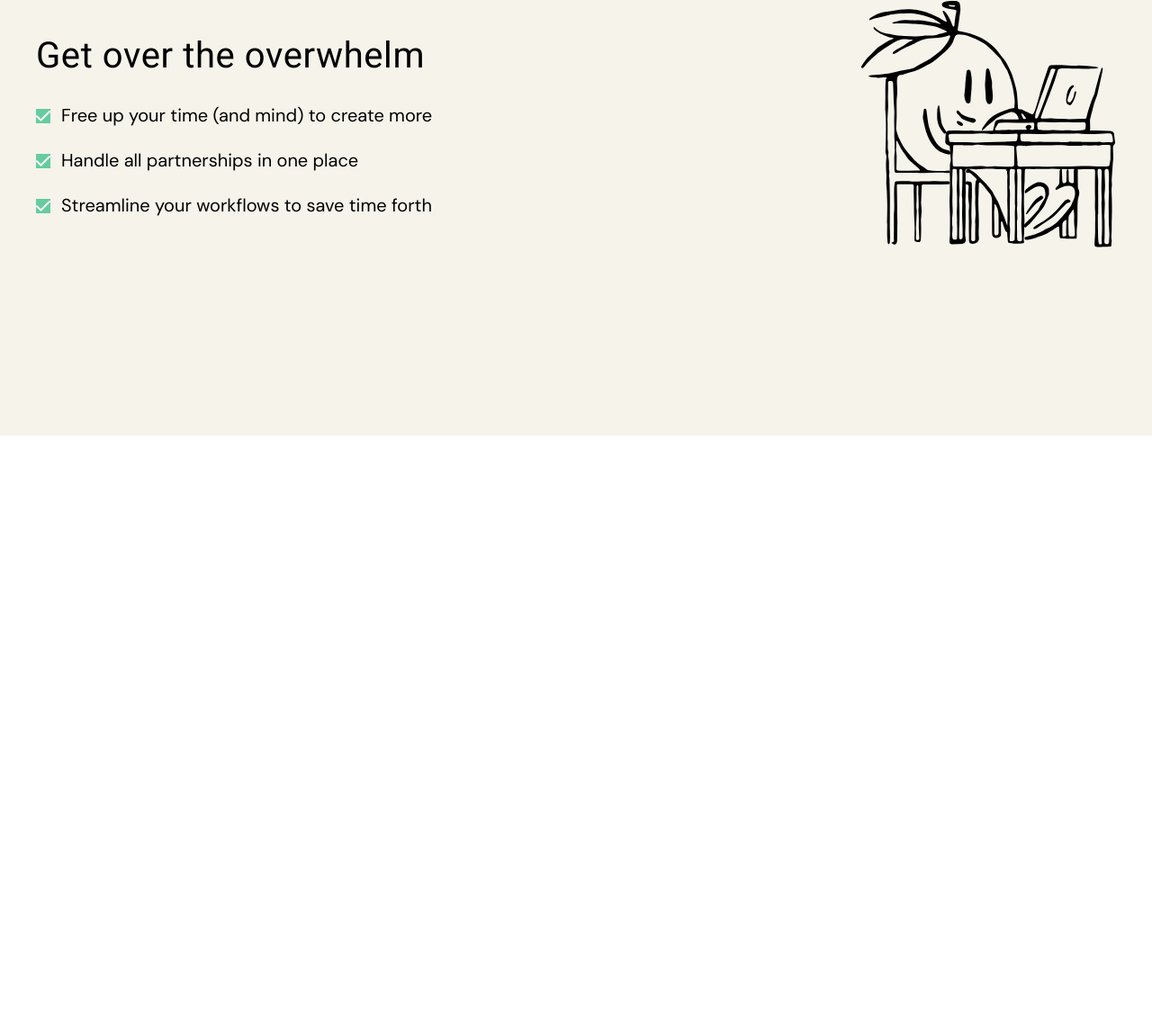
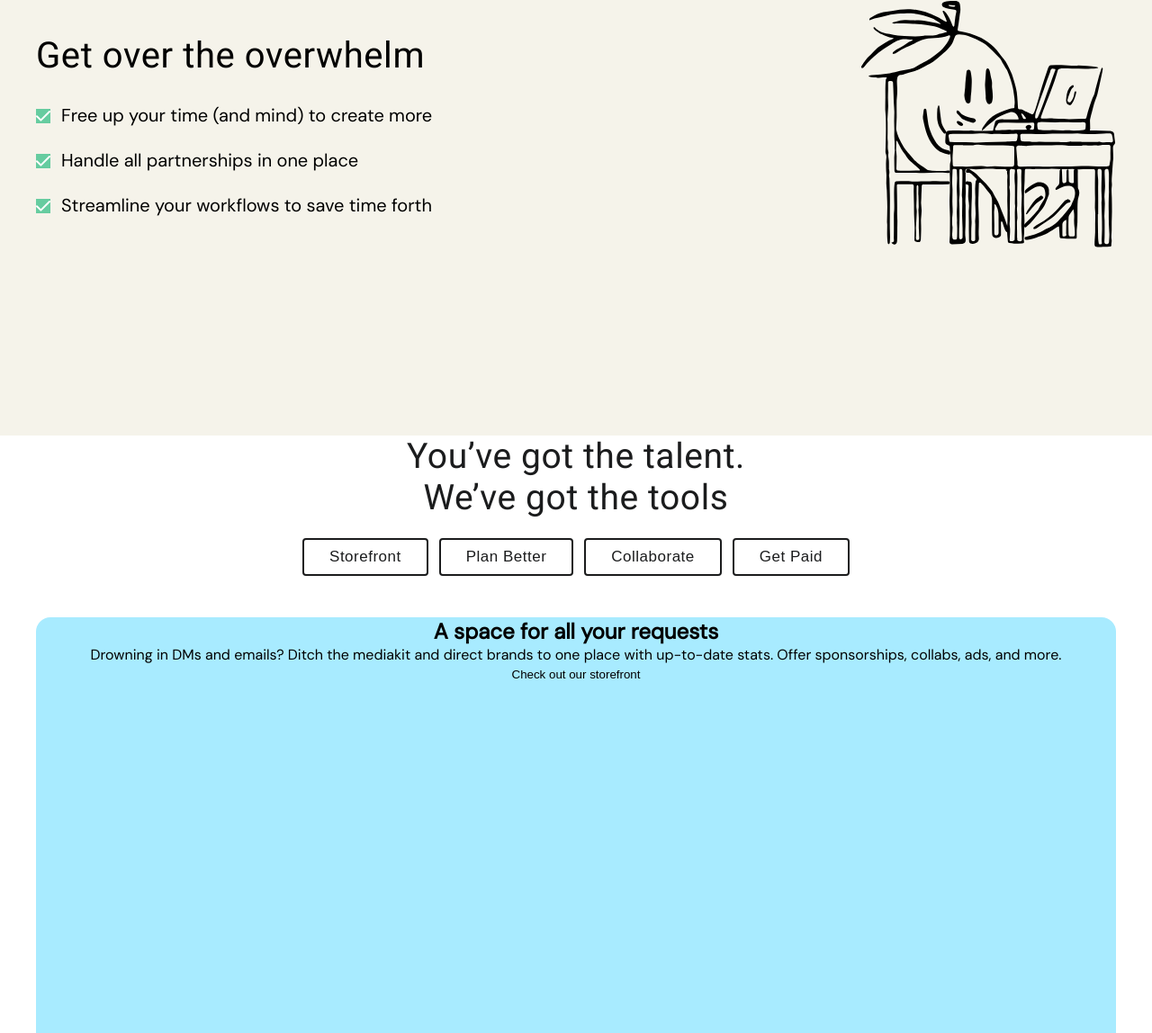
Before and after one commit to ozodbekw/PasssionFroot, a plain HTML site: page index.html in a window 1280 px wide. Shown: the part 2472-3620 px from the top of the page at 90% size. Before the commit the page ends 2956 px from the top, so only its background shows below. Drawn offline with Linux system fonts and the light colour scheme.

Commit message:
Add getTools section with buttons and card for enhanced user engagement

```diff
--- a/css/style.css
+++ b/css/style.css
@@ -39,6 +39,13 @@ ul {
 a {
   text-decoration: none;
   color: red;
+}
+
+button {
+  border: 0;
+  background-color: transparent;
+  outline: 0;
+  cursor: pointer;
 }
 
 .container {
@@ -175,8 +182,6 @@ a {
 .experience {
   background-color: #f5f3ea;
 }
-.exoerience__container {
-}
 
 .experience__top {
   border-bottom: 2px solid #43423d;
@@ -234,3 +239,42 @@ a {
   display: flex;
   justify-content: space-between;
 }
+
+/* gettools */
+
+.getTools {
+  text-align: center;
+}
+.getTools__title {
+  font-family: "Roboto";
+  font-size: 39px;
+  font-weight: 400;
+  line-height: 46px;
+  letter-spacing: 0.6000000238418579px;
+  color: #1b1c1d;
+}
+.getTools__btn-wrapper {
+  display: flex;
+  gap: 12px;
+  justify-content: center;
+  margin-top: 22px;
+  margin-left: auto;
+  margin-right: auto;
+}
+.getTools__btn {
+  border: 2px solid #1b1c1d;
+  border-radius: 4px;
+  padding: 10px 28px;
+  font-size: 17px;
+  font-weight: 400;
+  line-height: 18px;
+  letter-spacing: 0.5px;
+  color: #1b1c1d;
+}
+.getTools-card {
+  margin-top: 46px;
+  background-color: #a8ebff;
+  width: 1200px;
+  height: 736px;
+  border-radius: 16px 16px 0px 0px;
+}
--- a/index.html
+++ b/index.html
@@ -124,6 +124,30 @@
           </div>
         </div>
       </section>
+      <section class="getTools container">
+        <h2 class="getTools__title">You’ve got the talent.</h2>
+        <h2 class="getTools__title">We’ve got the tools</h2>
+        <div class="getTools__btn-wrapper">
+          <button class="getTools__btn">Storefront</button>
+          <button class="getTools__btn">Plan Better</button>
+          <button class="getTools__btn">Collaborate</button>
+          <button class="getTools__btn">Get Paid</button>
+        </div>
+        <div class="getTools-card">
+          <div class="getTools-card__text">
+            <h2 class="getTools-card__title">A space for all your requests</h2>
+            <p class="getTools-card__description">
+              Drowning in DMs and emails? Ditch the mediakit and direct brands
+              to one place with up-to-date stats. Offer sponsorships, collabs,
+              ads, and more.
+            </p>
+            <button class="getTools-card__button">
+              Check out our storefront
+            </button>
+          </div>
+          <div class="getTools-card__img"></div>
+        </div>
+      </section>
     </main>
 
     <!-- Footer -->
```
